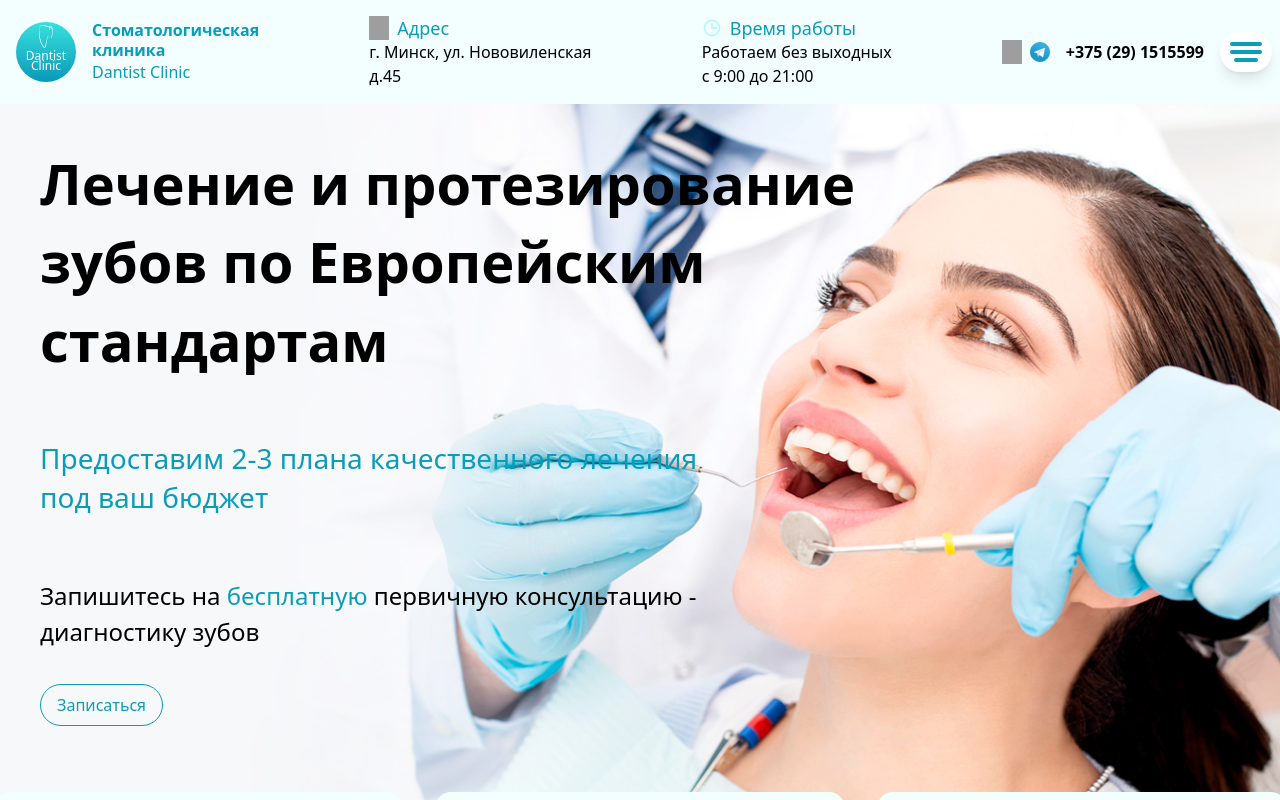
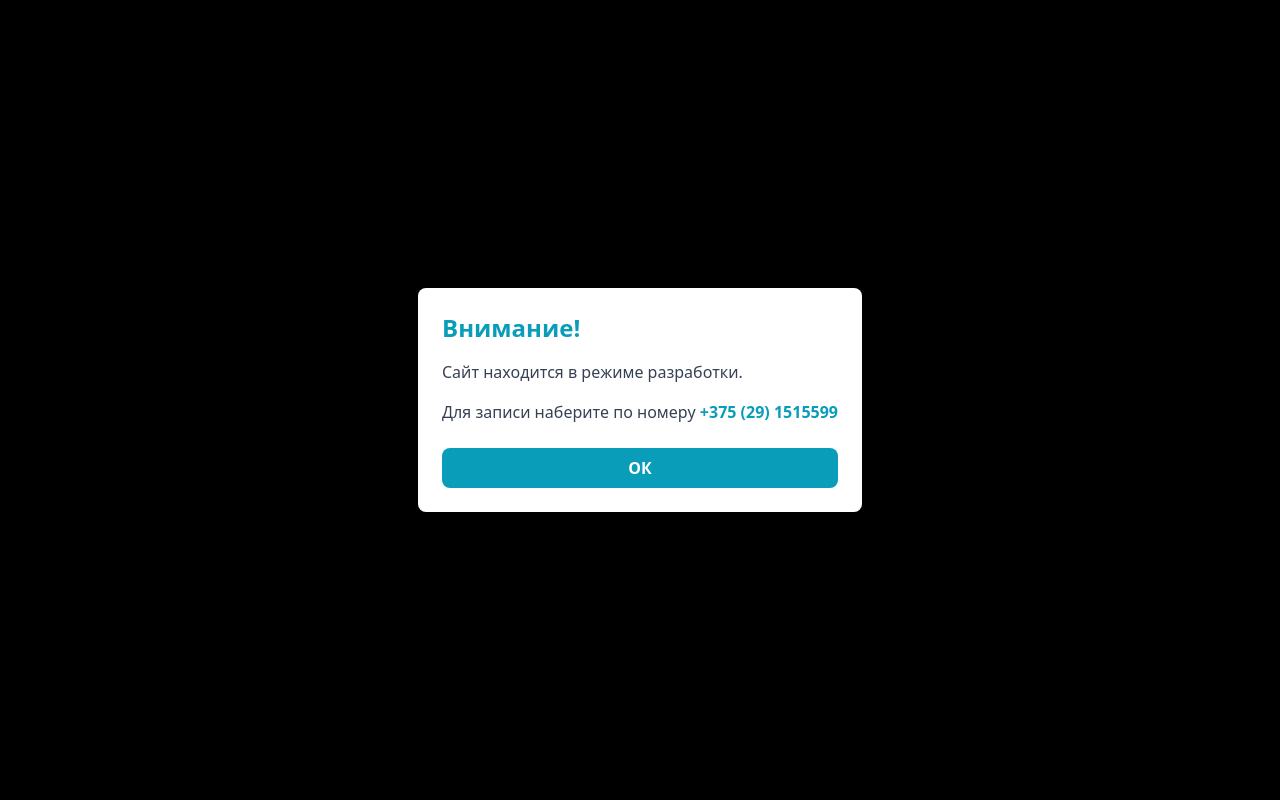
Before and after one commit to SergeyOstroukh/dantist, a Next.js app: page / in a window 1280 px wide. Shown: the top 800 px of the page. Built offline with nearby package versions, Linux system fonts and the light colour scheme; grey boxes are pictures that could not be loaded.

Commit message:
Update header.tsx

```diff
--- a/src/components/header.tsx
+++ b/src/components/header.tsx
@@ -1,16 +1,28 @@
-import React from "react"
+import React, { useState, useEffect } from "react"
 import Image from "next/image"
 import Tooth from "../images/Tooth.svg"
 import Geo from "../images/Geo.svg"
 import Clock from "../images/Clock.svg"
 import Telegram from "../images/Telegram.svg"
 import WhatsApp from "../images/WhatsApp.svg"
-import BurgerComponent from "@/components/shared/burgerComponent";
+import BurgerComponent from "@/components/shared/burgerComponent"
 
 const Header = () => {
+  const [showModal, setShowModal] = useState(false)
+
+  useEffect(() => {
+    // Открываем модалку при загрузке компонента
+    setShowModal(true)
+  }, [])
+
+  const handleCloseModal = () => {
+    setShowModal(false)
+  }
+
   return (
+    <>
       <div className="flex bg-[#F3FEFE] min-w-[300px]">
-      <div className="flex flex-1 p-4 justify-between  items-center">
+        <div className="flex flex-1 p-4 justify-between items-center">
           <div className="flex flex-col md:flex-row md:items-center">
             <div className="flex flex-col lg:flex text-white items-center justify-end pb-2 text-xs h-[60px] w-[60px] bg-gradient-to-b from-[#38E0DE] to-[#0699B8] rounded-full">
               <Image
@@ -24,7 +36,7 @@ const Header = () => {
               <span className="mt-[-6px] ">Clinic</span>
             </div>
             <div className='flex flex-col'>
-            <h1 className="flex font-bold text-lg/5 text-[#099DBA] md:text-[20px]  md:pl-4 md:font-bold lg:text-[16px]">
+              <h1 className="flex font-bold text-lg/5 text-[#099DBA] md:text-[20px] md:pl-4 md:font-bold lg:text-[16px]">
                 Cтоматологическая <br /> клиника <br />
               </h1>
               <h2 className='text-[#099DBA] md:pl-4'>Dantist Clinic</h2>
@@ -64,6 +76,36 @@ const Header = () => {
         </div>
         <BurgerComponent />
       </div>
+
+      {/* Модальное окно */}
+      {showModal && (
+        <div className="fixed inset-0 bg-black bg-opacity-50 flex items-center justify-center z-50">
+          <div className="bg-white rounded-lg p-6 max-w-md mx-4 shadow-xl">
+            <h2 className="text-2xl font-bold text-[#099DBA] mb-4">
+              Внимание!
+            </h2>
+            <p className="text-gray-700 mb-4">
+              Сайт находится в режиме разработки.
+            </p>
+            <p className="text-gray-700 mb-6">
+              Для записи наберите по номеру{" "}
+              <a
+                href="tel:+375291515599"
+                className="text-[#099DBA] font-bold hover:underline"
+              >
+                +375 (29) 1515599
+              </a>
+            </p>
+            <button
+              onClick={handleCloseModal}
+              className="w-full bg-[#099DBA] text-white py-2 px-4 rounded-lg font-semibold hover:bg-[#0699B8] transition-colors"
+            >
+              ОК
+            </button>
+          </div>
+        </div>
+      )}
+    </>
   )
 }
 
```
Lines whose indentation alone changed are shown as unchanged.
